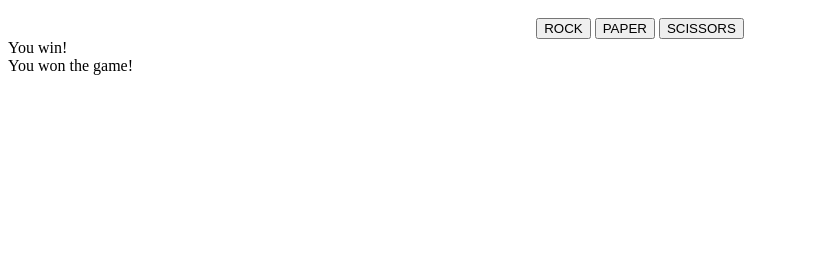
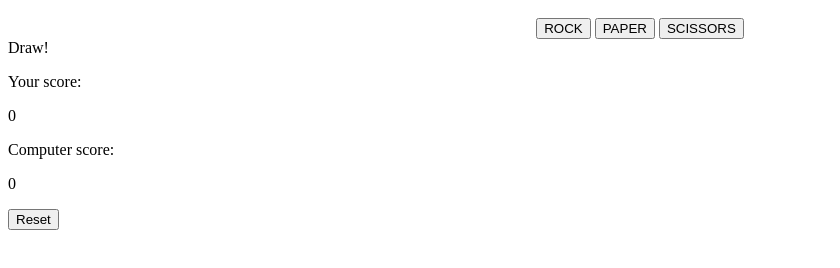
Before and after one commit to AntaresVIII/rock-paper-scissors, a plain HTML site: page index.html in a window 1280 px wide. Both pictures are taken after a click on the button "ROCK". Shown: the part 48-316 px from the top of the page, without its empty margins (0-840 px from the left). Drawn offline with Linux system fonts and the light colour scheme.

Commit message:
Working version with UI

```diff
--- a/index.html
+++ b/index.html
@@ -11,9 +11,14 @@
             <button id="paper">PAPER</button>
             <button id="scissors">SCISSORS</button>
     </div>
-    <div id="round-result">
+    <div id="round-result"></div>
+    <div id="game-result"></div>
+    <div id="score">
+        <p>Your score:</p><p id="playerscore"></p>
+        <p>Computer score:</p><p id="computerscore"></p>
     </div>
-    <div id="game-result">
+    <div>
+        <button id="resetbtn">Reset</button>
     </div>
 </body>
 
--- a/script.js
+++ b/script.js
@@ -1,30 +1,15 @@
-// Generate random choice for the computer to play //
-
-const computerPlay = ["Rock", "Paper", "Scissors"];
-const random = Math.floor(Math.random() * computerPlay.length)
-    // console.log(computerPlay[random]);
-
 let playerSelection = "";
-let computerSelection = computerPlay[random];
+let computerSelection = "";
 let playerScore = 0;
 let computerScore = 0;
 
-function game(choice) {
-  let playerSelection = choice;
-  while (computerScore < 5 && playerScore < 5) {
-    playRound(playerSelection, computerSelection);
-  }
-  if (computerScore == 5) {
-    document.getElementById("game-result").innerHTML = "You lost the game!";
-  }
-  else if (playerScore == 5) {
-    document.getElementById("game-result").innerHTML = "You won the game!";
-  }
-}
+const computerPlay = ["rock", "paper", "scissors"];
 
-function playRound(playerSelection, computerSelection) {
+function playRound(playerSelection) {
+  computerSelection = computerPlay[Math.floor(Math.random() * computerPlay.length)];
     if (computerSelection == playerSelection) {
         document.getElementById("round-result").innerHTML = "Draw!";
+        document.getElementById("game-result").innerHTML = "";
       }
       else if (
         (computerSelection == "rock" && playerSelection == "scissors") ||
@@ -33,18 +18,49 @@ function playRound(playerSelection, computerSelection) {
       ) {
           computerScore++;
           document.getElementById("round-result").innerHTML = "You lose!";
+          document.getElementById("game-result").innerHTML = "";
         }
         else {
           playerScore++;
           document.getElementById("round-result").innerHTML = "You win!";
+          document.getElementById("game-result").innerHTML = "";
         }
+        console.log(playerSelection);
+        console.log(computerSelection);
+        console.log(playerScore);
+        console.log(computerScore);
+        showScore();
+        game();
 }
 
-document.getElementById("rock").addEventListener("click", () => { game("rock") });
-document.getElementById("paper").addEventListener("click", () => { game("paper") });
-document.getElementById("scissors").addEventListener("click", () => { game("scissors") });
+function game() {
+  if (computerScore == 5) {
+    document.getElementById("game-result").innerHTML = "You lost the game!";
+    playerScore = 0;
+    computerScore = 0;
+  }
+  else if (playerScore == 5) {
+    document.getElementById("game-result").innerHTML = "You won the game!";
+    playerScore = 0;
+    computerScore = 0;
+  }
+}
 
-// console.log(game());
-// console.log(playRound(playerSelection, computerSelection));
-// console.log(computerSelection);
-// console.log(computerScore, playerScore);
+function reset() {
+  playerScore = 0;
+  computerScore = 0;
+  document.getElementById("round-result").innerHTML = "";
+  document.getElementById("game-result").innerHTML = "";
+  showScore();
+}
+
+function showScore() {
+  document.getElementById("playerscore").innerHTML = playerScore;
+  document.getElementById("computerscore").innerHTML = computerScore;
+}
+
+showScore();
+document.getElementById("rock").addEventListener("click", () => { playRound("rock") });
+document.getElementById("paper").addEventListener("click", () => { playRound("paper") });
+document.getElementById("scissors").addEventListener("click", () => { playRound("scissors") });
+document.getElementById("resetbtn").addEventListener("click", () => { reset() });
```
